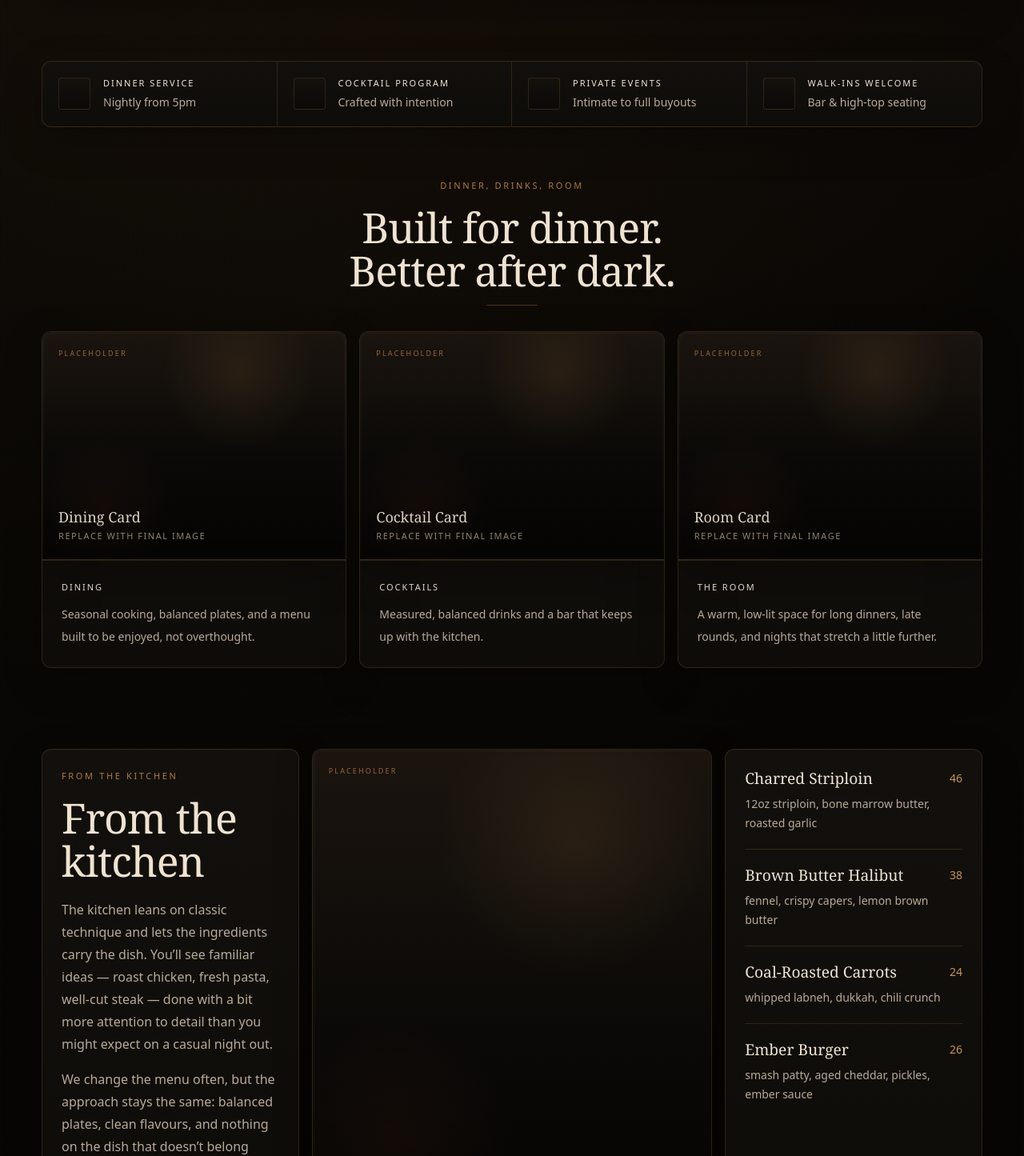
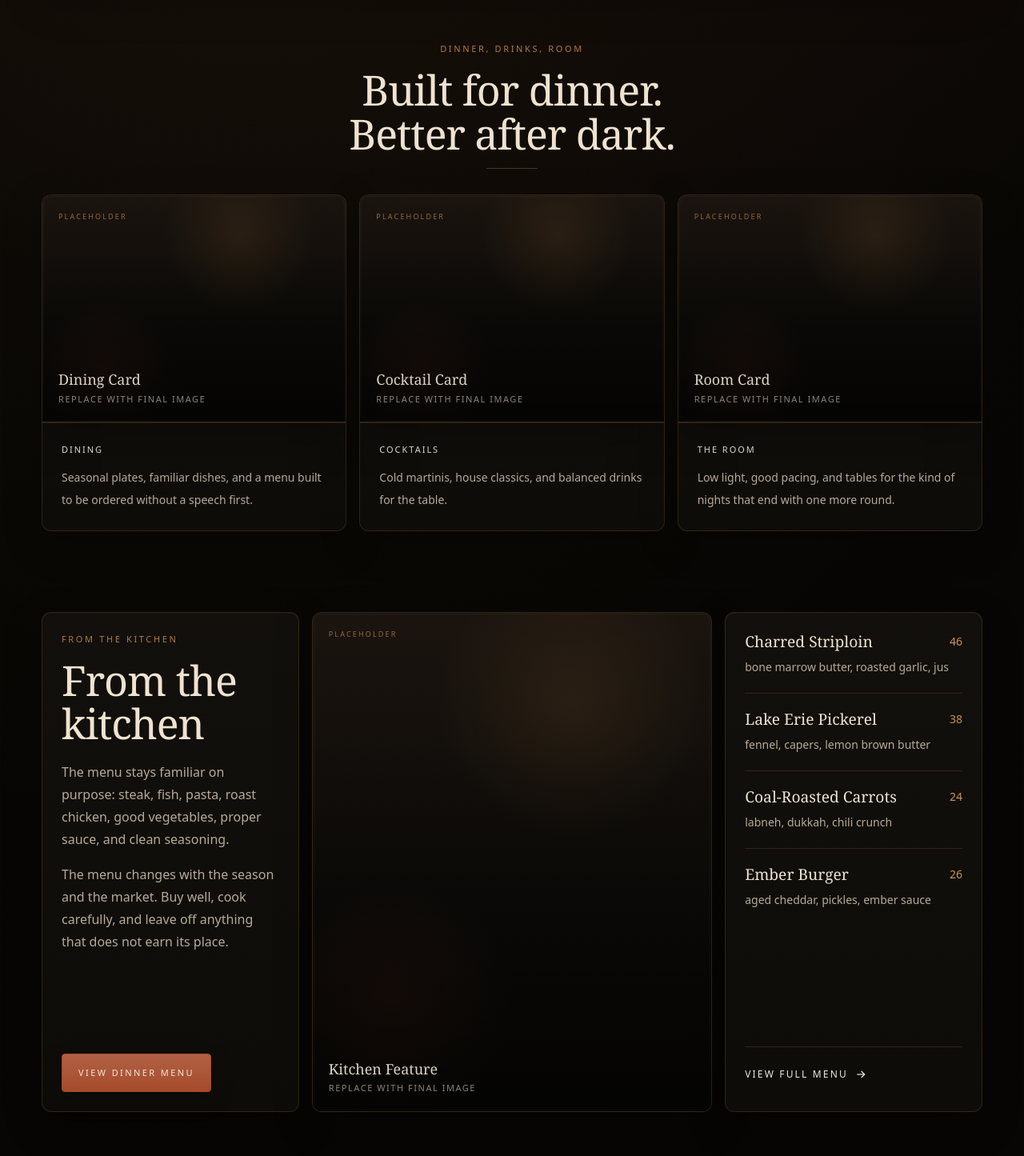
Before and after one commit to synervadynamics/low-ember-site, a Next.js app: page / in a window 1280 px wide. Shown: the part 1225-2670 px from the top of the page at 80% size. Built offline with nearby package versions, Linux system fonts and the light colour scheme.

Commit message:
Rewrite Low Ember homepage copy

```diff
--- a/src/app/layout.tsx
+++ b/src/app/layout.tsx
@@ -1,10 +1,11 @@
 import type { Metadata } from "next";
+
+import { siteConfig } from "@/lib/site";
 import "./globals.css";
 
 export const metadata: Metadata = {
   title: "Low Ember | Neighbourhood Restaurant & Cocktail Bar",
-  description:
-    "A fictional premium neighbourhood restaurant and cocktail bar in St. Catharines, Ontario.",
+  description: siteConfig.description,
 };
 
 export default function RootLayout({
--- a/src/features/homepage/homepage.data.ts
+++ b/src/features/homepage/homepage.data.ts
@@ -29,11 +29,11 @@ type EventItem = {
 
 export const homepageData = {
   hero: {
-    title: "A neighbourhood restaurant built on good ingredients and steady hands.",
+    title: "A downtown room for dinner and another round.",
     description:
-      "Seasonal cooking, a thoughtful bar, and a room that’s meant to be lived in.",
+      "Seasonal plates, balanced cocktails, and warm service from five until late.",
     secondaryDescription:
-      "We opened with a simple idea: if you start with better ingredients and treat them with care, you don’t have to do much else.",
+      "Dinner first, bar seats for walk-ins, and a private room that still feels like part of the house.",
     primaryCta: {
       label: siteConfig.reservation.label,
       href: siteConfig.reservation.href,
@@ -42,8 +42,8 @@ export const homepageData = {
       label: "View Menus",
       href: "#menus",
     },
-    location: `${siteConfig.location.city}, ${siteConfig.location.province}`,
-    meta: "Dinner, Cocktails, Private Events",
+    location: "Downtown St. Catharines",
+    meta: "Dinner, cocktails, private dining",
     image: {
       label: "Hero Interior",
       aspectRatio: "16 / 9",
@@ -51,23 +51,23 @@ export const homepageData = {
   },
   featureStrip: [
     {
-      title: "Dinner Service",
+      title: "Dinner service",
       description: "Nightly from 5pm",
       icon: "utensils",
     },
     {
-      title: "Cocktail Program",
-      description: "Crafted with intention",
+      title: "Cocktails & wine",
+      description: "Classics, house drinks, Niagara wine",
       icon: "martini",
     },
     {
-      title: "Private Events",
-      description: "Intimate to full buyouts",
+      title: "Private dining",
+      description: "Birthdays, work dinners, buyouts",
       icon: "users",
     },
     {
-      title: "Walk-Ins Welcome",
-      description: "Bar & high-top seating",
+      title: "Walk-ins welcome",
+      description: "Bar seats and high-tops nightly",
       icon: "chair",
     },
   ],
@@ -78,7 +78,7 @@ export const homepageData = {
       {
         title: "Dining",
         description:
-          "Seasonal cooking, balanced plates, and a menu built to be enjoyed, not overthought.",
+          "Seasonal plates, familiar dishes, and a menu built to be ordered without a speech first.",
         image: {
           label: "Dining Card",
           aspectRatio: "4 / 3",
@@ -87,16 +87,16 @@ export const homepageData = {
       {
         title: "Cocktails",
         description:
-          "Measured, balanced drinks and a bar that keeps up with the kitchen.",
+          "Cold martinis, house classics, and balanced drinks for the table.",
         image: {
           label: "Cocktail Card",
           aspectRatio: "4 / 3",
         } satisfies PlaceholderImageData,
       },
       {
-        title: "The Room",
+        title: "The room",
         description:
-          "A warm, low-lit space for long dinners, late rounds, and nights that stretch a little further.",
+          "Low light, good pacing, and tables for the kind of nights that end with one more round.",
         image: {
           label: "Room Card",
           aspectRatio: "4 / 3",
@@ -109,11 +109,11 @@ export const homepageData = {
     eyebrow: "From the kitchen",
     title: "From the kitchen",
     description:
-      "The kitchen leans on classic technique and lets the ingredients carry the dish. You’ll see familiar ideas — roast chicken, fresh pasta, well-cut steak — done with a bit more attention to detail than you might expect on a casual night out.",
+      "The menu stays familiar on purpose: steak, fish, pasta, roast chicken, good vegetables, proper sauce, and clean seasoning.",
     secondaryDescription:
-      "We change the menu often, but the approach stays the same: balanced plates, clean flavours, and nothing on the dish that doesn’t belong there.",
+      "The menu changes with the season and the market. Buy well, cook carefully, and leave off anything that does not earn its place.",
     cta: {
-      label: "Explore the Dinner Menu",
+      label: "View Dinner Menu",
       href: "#menus",
     } satisfies Cta,
     menuLink: {
@@ -128,22 +128,22 @@ export const homepageData = {
       {
         name: "Charred Striploin",
         price: "46",
-        description: "12oz striploin, bone marrow butter, roasted garlic",
+        description: "bone marrow butter, roasted garlic, jus",
       },
       {
-        name: "Brown Butter Halibut",
+        name: "Lake Erie Pickerel",
         price: "38",
-        description: "fennel, crispy capers, lemon brown butter",
+        description: "fennel, capers, lemon brown butter",
       },
       {
         name: "Coal-Roasted Carrots",
         price: "24",
-        description: "whipped labneh, dukkah, chili crunch",
+        description: "labneh, dukkah, chili crunch",
       },
       {
         name: "Ember Burger",
         price: "26",
-        description: "smash patty, aged cheddar, pickles, ember sauce",
+        description: "aged cheddar, pickles, ember sauce",
       },
     ] satisfies MenuHighlight[],
   },
@@ -152,30 +152,30 @@ export const homepageData = {
     eyebrow: "The bar",
     title: "The bar",
     description:
-      "The bar is built to keep up with the kitchen. Cocktails are measured and consistent, with a focus on balance over novelty. The wine list is practical and well-curated. Bottles are actually like to drink, not just collect. Beer stays local where it makes sense, with a few classics that never left for a reason.",
+      "The bar keeps pace with dinner service: cold martinis, fresh citrus, and a wine list that helps more than it performs.",
     cta: {
-      label: "See the Cocktail List",
+      label: "View Cocktails",
       href: "#cocktails",
     } satisfies Cta,
     image: {
       label: "Cocktail Feature",
       aspectRatio: "4 / 5",
     } satisfies PlaceholderImageData,
-    highlightTitle: "Sharp pours, no theatre.",
+    highlightTitle: "Cocktails for the table.",
     cocktails: [
       {
-        name: "Smoke Signal",
+        name: "House Martini",
         description:
-          "Mezcal, lapsang souchong, aperol, lime, agave, smoke.",
+          "gin or vodka, house vermouth, olive or lemon",
       },
       {
         name: "Burnt Orange Old Fashioned",
         description:
-          "Bourbon, burnt orange, demerara, black walnut bitters.",
+          "bourbon, burnt orange, demerara, bitters",
       },
       {
-        name: "House Martini",
-        description: "Gin or vodka, house vermouth, olive or lemon.",
+        name: "Niagara Negroni",
+        description: "gin, bitter orange, vermouth, orange oil",
       },
     ],
   },
@@ -184,26 +184,26 @@ export const homepageData = {
     eyebrow: "The room",
     title: "The room",
     description:
-      "It’s a space you don’t have to figure out. Dim enough in the evening, bright enough during the day, with a mix of tables, bar seats, and corners for people who plan to stay a while. We pay attention to the details — music, pacing, lighting — so you don’t have to.",
+      "Bright enough early, low-lit later, with banquettes, bar seats, and corners that make a long dinner feel easy.",
     image: {
       label: "Room Interior",
       aspectRatio: "16 / 7",
     } satisfies PlaceholderImageData,
     features: [
       "Date nights",
-      "Client dinners",
-      "Late drinks",
-      "Neighbourhood regulars",
+      "Work dinners",
+      "Late tables",
+      "Regulars",
     ],
   },
   privateDining: {
     id: "private-dining",
     eyebrow: "Private dining",
-    title: "Private dining, without the banquet energy.",
+    title: "Private dinners, done properly.",
     description:
-      "Intimate rooms, flexible menus, and a team that makes your event feel effortless. Birthdays, team dinners, client evenings, and full-room buyouts.",
+      "A separate room, flexible set menus, and the same service pace as the main floor.",
     cta: {
-      label: "Plan an Event",
+      label: "Start an Inquiry",
       href: "#private-dining",
     } satisfies Cta,
     image: {
@@ -219,9 +219,9 @@ export const homepageData = {
       {
         title: "Sunday Supper",
         description:
-          "A three-course family-style menu. Different every week. Always worth coming for.",
+          "A Sunday set menu built for lingering. Different each time, always dinner first.",
         cta: {
-          label: "Learn More",
+          label: "See Details",
           href: "#happenings",
         },
         image: {
@@ -232,9 +232,9 @@ export const homepageData = {
       {
         title: "Guest Bartender Night",
         description:
-          "A rotating cast of friends behind the bar, exclusive drinks, and a room with a little extra energy.",
+          "Friends from around Niagara behind the bar for one-night drinks and a louder room.",
         cta: {
-          label: "Learn More",
+          label: "See Details",
           href: "#happenings",
         },
         image: {
@@ -245,9 +245,9 @@ export const homepageData = {
       {
         title: "Late Night Vinyl",
         description:
-          "Fridays and Saturdays from 10pm. All classics, no requests, and strong drinks all night.",
+          "Fridays and Saturdays after 10. Records on, lights down, bar still moving.",
         cta: {
-          label: "Learn More",
+          label: "See Details",
           href: "#happenings",
         },
         image: {
@@ -279,7 +279,7 @@ export const homepageData = {
   },
   footer: {
     tagline:
-      "Seasonal cooking. Thoughtful drinks. A room worth settling into.",
+      "Seasonal plates. Good drinks. A room worth settling into.",
     navItems: footerNavItems,
     legalNavItems,
     socialLinks: siteConfig.social,
--- a/src/features/homepage/sections/HeroSection.tsx
+++ b/src/features/homepage/sections/HeroSection.tsx
@@ -24,7 +24,7 @@ export function HeroSection() {
               <div className="space-y-4 sm:space-y-5">
                 <h1
                   id="hero-heading"
-                  className="text-balance max-w-[11ch] font-serif text-[2.75rem] leading-[0.96] tracking-[-0.03em] text-[var(--color-text-soft)] sm:text-[3.6rem] lg:text-[4.5rem] xl:text-[5rem]"
+                  className="text-balance max-w-[12ch] font-serif text-[2.75rem] leading-[0.96] tracking-[-0.03em] text-[var(--color-text-soft)] sm:max-w-[12.5ch] sm:text-[3.6rem] lg:max-w-[12ch] lg:text-[4.35rem] xl:text-[4.85rem]"
                 >
                   {hero.title}
                 </h1>
--- a/src/lib/site.ts
+++ b/src/lib/site.ts
@@ -13,7 +13,7 @@ export const siteConfig = {
   name: "Low Ember",
   legalName: "Low Ember",
   description:
-    "A fictional premium neighbourhood restaurant and cocktail bar in St. Catharines, Ontario.",
+    "Dinner, cocktails, and private dining in downtown St. Catharines.",
   url: "https://lowember.ca",
   location: {
     city: "St. Catharines",
```
